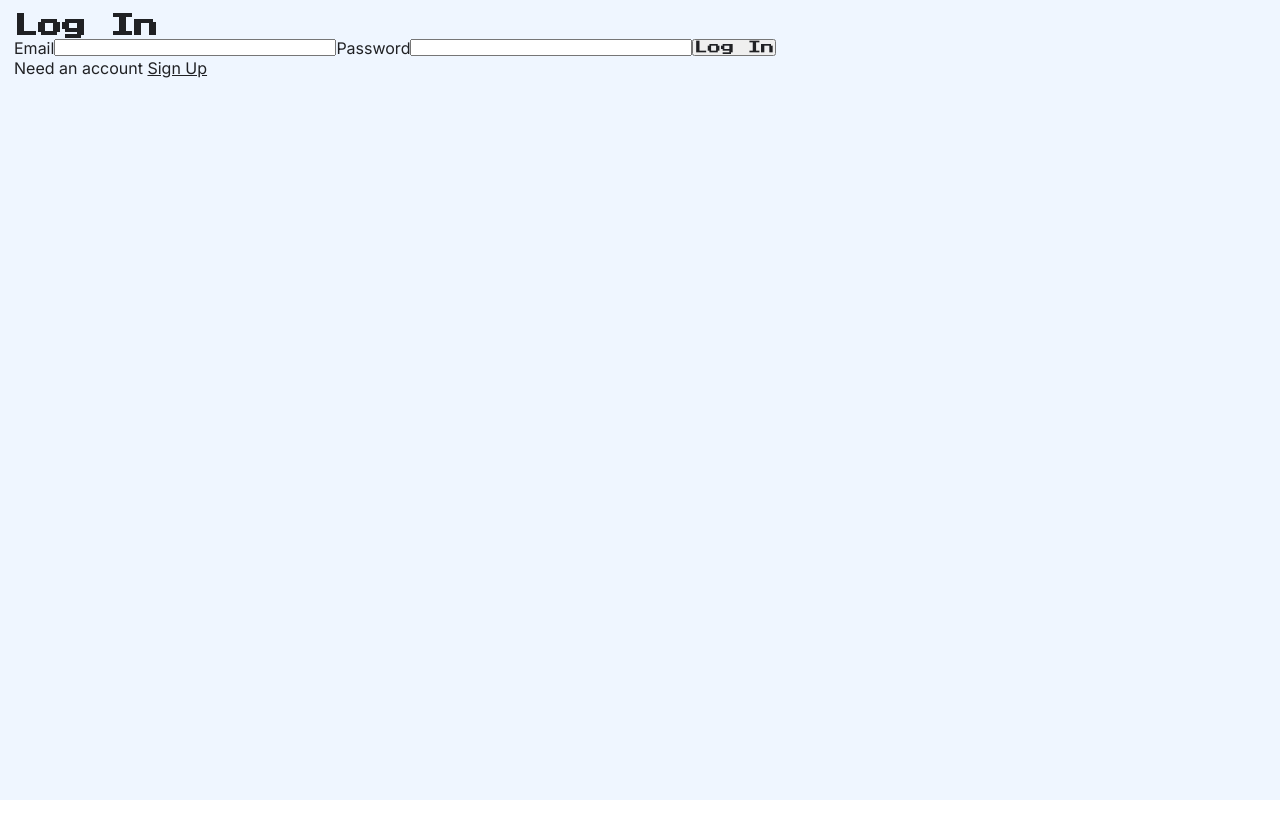
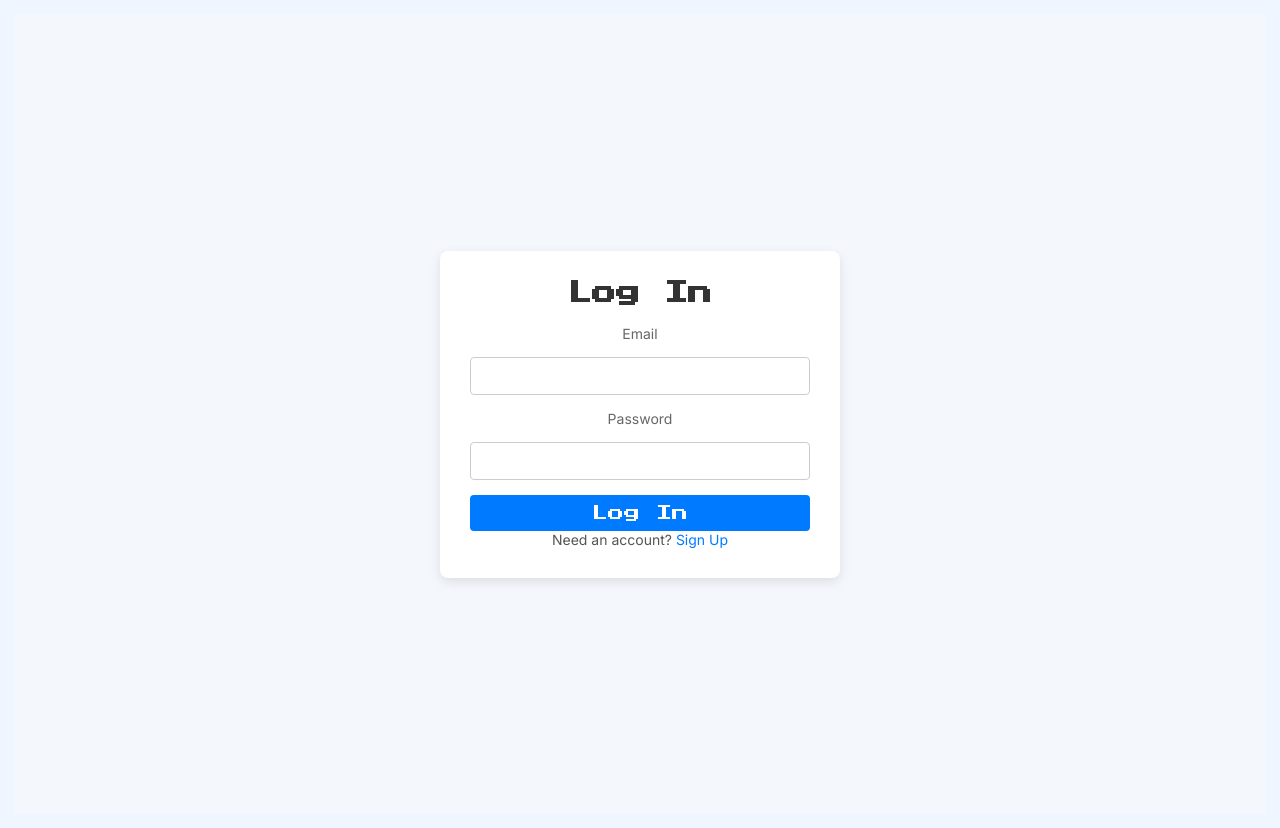
Before and after one commit to VatsalGoel3/reactjs-todolist, a React (Vite) app: page /login in a window 1280 px wide. Before the commit the page ends 800 px from the top, so only its background shows below. Built offline with nearby package versions, Linux system fonts and the light colour scheme; no server answers.

Commit message:
feat(auth): enhance Login page UI with modern styling, error handling, and improved layout

```diff
--- /dev/null
+++ b/src/components/Auth/Login.css
@@ -0,0 +1,88 @@
+.login-container {
+    display: flex;
+    justify-content: center;
+    align-items: center;
+    height: 100vh;
+    background-color: #f4f7fc;
+}
+
+.login-card {
+    background: white;
+    padding: 30px;
+    border-radius: 8px;
+    box-shadow: 0px 4px 12px rgba(0, 0, 0, 0.1);
+    width: 100%;
+    max-width: 400px;
+    text-align: center;
+}
+
+.login-heading {
+    font-size: 24px;
+    font-weight: bold;
+    margin-bottom: 20px;
+    color: #333;
+}
+
+.login-form {
+    display: flex;
+    flex-direction: column;
+    gap: 15px;
+}
+
+.login-form label {
+    font-size: 14px;
+    color: #666;
+}
+
+.login-form input {
+    padding: 10px;
+    font-size: 16px;
+    border: 1px solid #ccc;
+    border-radius: 4px;
+    outline: none;
+    transition: border-color 0.3s ease;
+}
+
+.login-form input:focus {
+    border-color: #007BFF;
+}
+
+.login-button {
+    padding: 10px;
+    font-size: 16px;
+    border: none;
+    border-radius: 4px;
+    background-color: #007BFF;
+    color: white;
+    cursor: pointer;
+    transition: background-color 0.3s ease;
+}
+
+.login-button:disabled {
+    background-color: #b0c4de;
+    cursor: not-allowed;
+}
+
+.login-button:hover:not(:disabled) {
+    background-color: #0056b3;
+}
+
+.error-message {
+    color: red;
+    font-size: 14px;
+    margin-bottom: 15px;
+}
+
+.signup-link {
+    font-size: 14px;
+    color: #555;
+}
+
+.signup-link a {
+    color: #007BFF;
+    text-decoration: none;
+}
+
+.signup-link a:hover {
+    text-decoration: underline;
+}
--- a/src/components/Auth/Login.jsx
+++ b/src/components/Auth/Login.jsx
@@ -2,6 +2,7 @@
 import React, {useRef, useState} from "react";
 import { useAuth } from "../../contexts/AuthContext";
 import { useNavigate, Link } from "react-router-dom";
+import "./Login.css"
 
 export default function Login() {
     const emailRef = useRef();
@@ -26,17 +27,25 @@ export default function Login() {
     }
 
     return (
-        <div>
-            <h2>Log In</h2>
-            {error && <p>{error}</p>}
-            <form onSubmit={handleSubmit}>
-                <label>Email</label>
-                <input type="email" ref={emailRef} required />
-                <label>Password</label>
-                <input type="password" ref={passwordRef} required />
-                <button disabled={loading} type="submit">Log In</button>
-            </form>
-            <p>Need an account <Link to="/signup">Sign Up</Link></p>
+        <div className="login-container">
+            <div className="login-card">
+                <h2 className="login-heading">Log In</h2>
+                {error && <p className="error-message">{error}</p>}
+                <form onSubmit={handleSubmit} className="login-form">
+                    <label>Email</label>
+                    <input type="email" ref={emailRef} required />
+
+                    <label>Password</label>
+                    <input type="password" ref={passwordRef} required />
+
+                    <button className="login-button" disabled={loading} type="submit">
+                        {loading ? "Logging In..." : "Log In"}
+                    </button>
+                </form>
+                <p className="signup-link">
+                    Need an account? <Link to="/signup">Sign Up</Link>
+                </p>
+            </div>
         </div>
     );
 }
```
